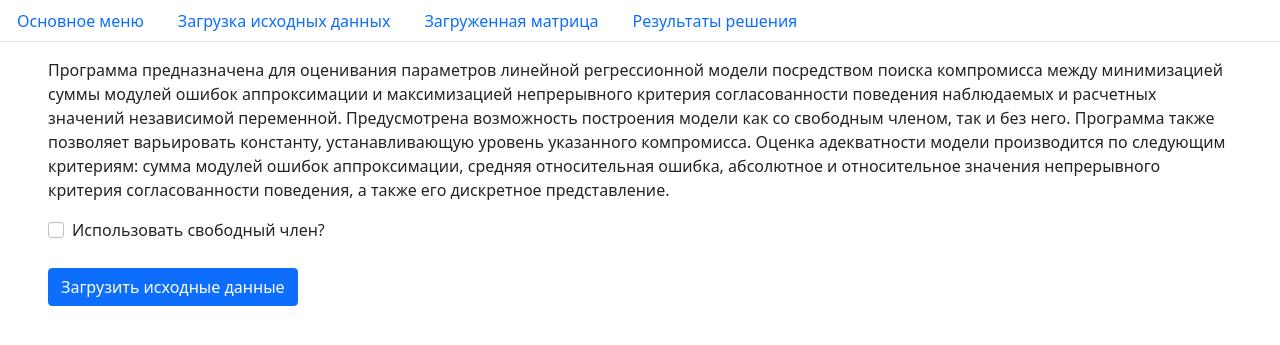
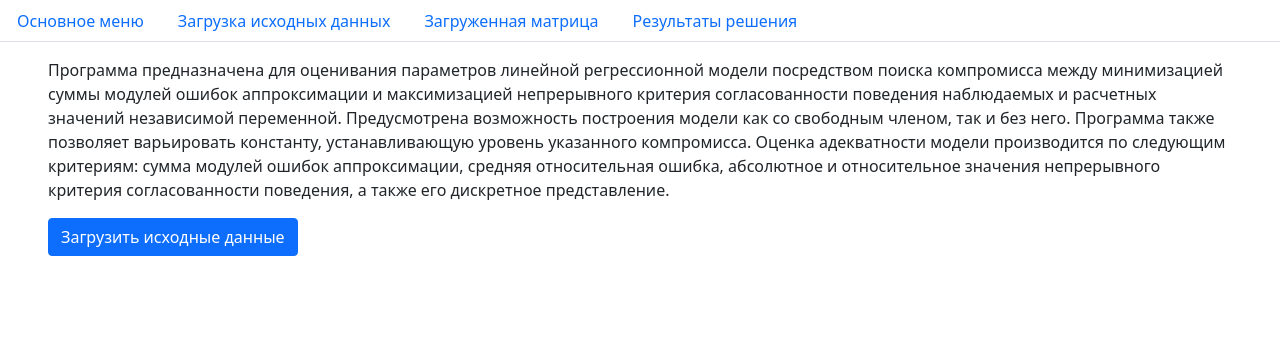
Before and after one commit to onebadman/NKSP, a Flask app: template templates/main.html in a window 1280 px wide. Shown: the top 345 px of the page. Run offline with Flask 2, Linux system fonts and the light colour scheme; the template is opened without the code that fills it, so the values that code supplies are empty.

Commit message:
NKSP-27 Убрать выбор свободного члена на первой странице.

```diff
--- a/app.py
+++ b/app.py
@@ -173,22 +173,6 @@ def answer():
     return render_template('answer.html', meta_data=meta_data, result=result)
 
 
-@app.route('/form/free_chlen', methods=['POST'])
-def form_free_chlen():
-    """
-    Обрабатывает форму setParams в шаблоне main.html.
-    """
-
-    _session = get_session()
-    save_session(_session)
-
-    meta_data = _session.meta_data
-    meta_data.set_free_chlen(request.form)
-
-    _session.meta_data = meta_data
-    return redirect(url_for('load_get'))
-
-
 @app.route('/form/data', methods=["POST"])
 def form_data():
     """
--- a/templates/main.html
+++ b/templates/main.html
@@ -13,16 +13,7 @@
         а также его дискретное представление.
     </p>
 
-    <form name="setParams" action="/form/free_chlen" method="post">
-        <div class="row align-items-start">
-            <div class="col">
-                <div class="form-group form-check">
-                    <input type="checkbox" class="form-check-input" name="free_chlen" {% if meta_data.free_chlen %} checked {% endif %}>
-                    <label class="form-check-label" for="exampleCheck1">Использовать свободный член?</label>
-                </div>
-            </div>
-        </div>
-        <br>
+    <form name="loadData" action="/load" method="post">
         <button type="submit" class="btn btn-primary">Загрузить исходные данные</button>
     </form>
 
```
